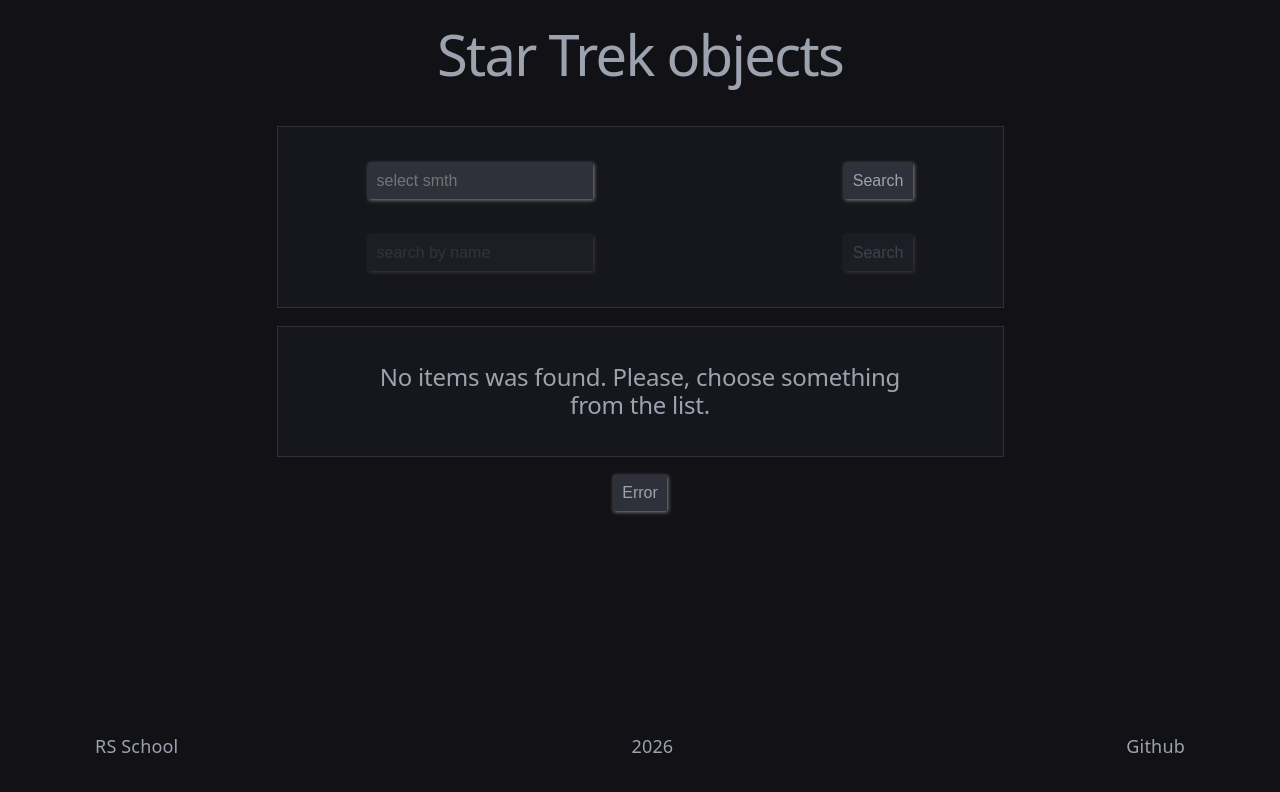
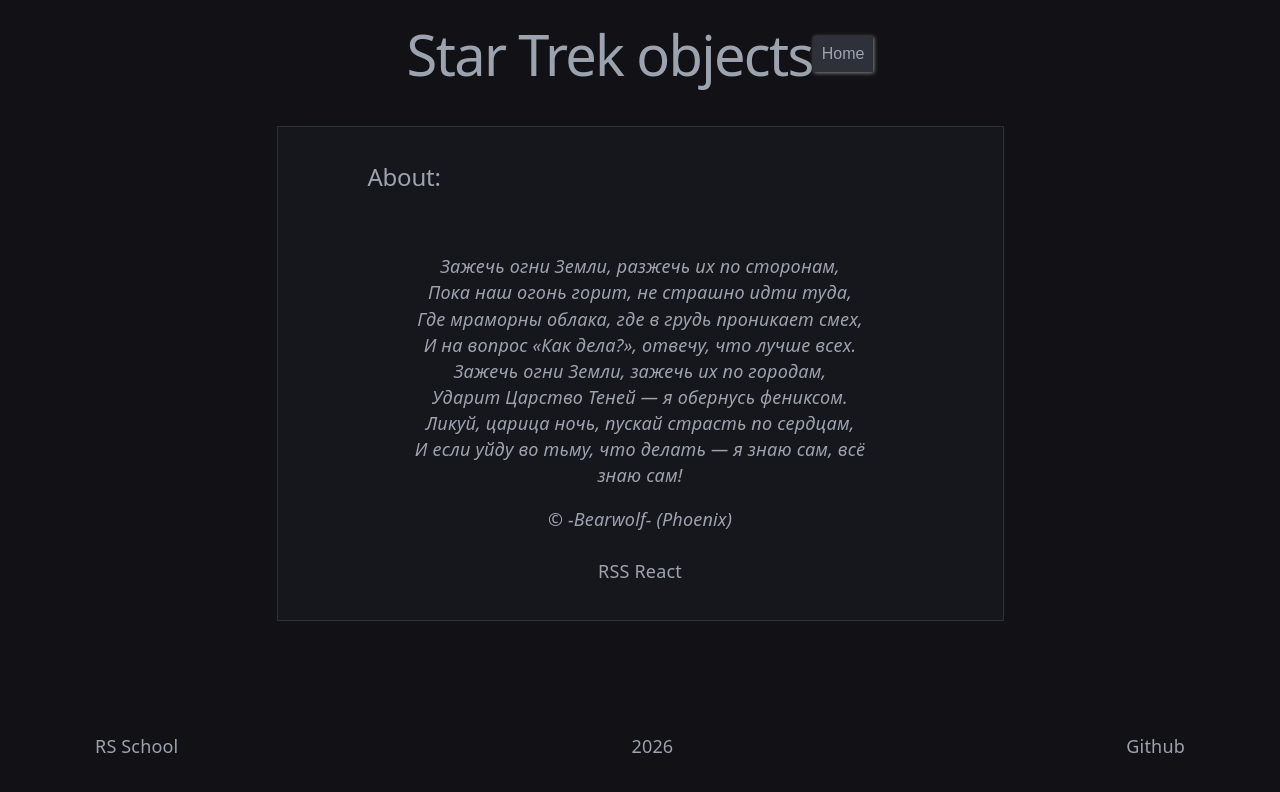
Before and after one commit to Nastya-Student/rss-react, a React (Vite) app in the folder rs-react-app/: page /about in a window 1280 px wide. Shown: the top 792 px of the page. Built offline with nearby package versions, Linux system fonts and the light colour scheme.

Commit message:
feat: add routing

```diff
--- a/rs-react-app/package.json
+++ b/rs-react-app/package.json
@@ -23,7 +23,8 @@
   },
   "dependencies": {
     "react": "^19.2.5",
-    "react-dom": "^19.2.5"
+    "react-dom": "^19.2.5",
+    "react-router-dom": "^7.15.1"
   },
   "devDependencies": {
     "@eslint/js": "^9.39.4",
--- a/rs-react-app/src/App.tsx
+++ b/rs-react-app/src/App.tsx
@@ -1,53 +1,18 @@
+import type { JSX } from 'react';
 import './App.css';
-import { Results } from './components/results/Results';
-import { useEffect, useState, type JSX } from 'react';
-import { TopControls } from './components/top-controls/TopControls';
-import { ErrorButton } from './components/ErrorButton';
-import type { ResponseItem } from './api/interfaces/Response';
-import { Header } from './components/Header';
-import { Footer } from './components/Footer';
-import { ErrorBoundary } from './ErrorBoundary';
-import { getItems } from './api/getItems';
+import { BrowserRouter, Route, Routes } from 'react-router-dom';
+import { HomePage } from './pages/HomePage';
+import { AboutPage } from './pages/AboutPage';
+import { ErrorPage } from './pages/ErrorPage';
 
 export const App = (): JSX.Element => {
-  const [items, setItems] = useState<ResponseItem[]>([]);
-  const [isLoading, setIsLoading] = useState(false);
-  const handleItems = (items: ResponseItem[], isLoading: boolean) => {
-    setItems(items);
-    setIsLoading(isLoading);
-  };
-
-  useEffect(() => {
-    const lastSearch = localStorage.getItem('last-search');
-    if (lastSearch) {
-      const loadItems = async (): Promise<void> => {
-        setIsLoading(true);
-        await getItems(lastSearch)
-          .then((items) => handleItems(items, false))
-          .finally(() => setIsLoading(false));
-      };
-      loadItems();
-    }
-  }, []);
-
   return (
-    <>
-      <ErrorBoundary message="Something went wrong. Please, reload this page.">
-        <Header></Header>
-        <main>
-          <TopControls
-            className="block search-block"
-            transferItems={handleItems}
-          ></TopControls>
-          <Results
-            className="block block-results"
-            items={items}
-            isLoading={isLoading}
-          ></Results>
-          <ErrorButton></ErrorButton>
-        </main>
-        <Footer></Footer>
-      </ErrorBoundary>
-    </>
+    <BrowserRouter>
+      <Routes>
+        <Route path="/" element={<HomePage></HomePage>}></Route>
+        <Route path="about" element={<AboutPage />}></Route>
+        <Route path="*" element={<ErrorPage />}></Route>
+      </Routes>
+    </BrowserRouter>
   );
 };
--- a/rs-react-app/src/components/Header.tsx
+++ b/rs-react-app/src/components/Header.tsx
@@ -1,9 +1,33 @@
 import { type JSX } from 'react';
+import { useLocation, useNavigate } from 'react-router-dom';
 
 export const Header = (): JSX.Element => {
+  const location = useLocation();
+  const navigate = useNavigate();
+  const isHomePage = location.pathname === '/';
+
+  const handleAbout = () => {
+    navigate('about');
+  };
+
+  const handleHome = () => {
+    navigate('/')
+  }
+
+  if (isHomePage) {
+    return (
+      <header>
+        <div></div>
+        <h1>Star Trek objects</h1>
+        <button onClick={handleAbout}>About</button>
+      </header>
+    );
+  }
   return (
     <header>
-      <h1>Star Trek objects</h1>
-    </header>
+        <div></div>
+        <h1>Star Trek objects</h1>
+        <button onClick={handleHome}>Home</button>
+      </header>
   );
 };
--- a/rs-react-app/src/pages/ErrorPage.tsx
+++ b/rs-react-app/src/pages/ErrorPage.tsx
@@ -1,6 +1,12 @@
 import type { JSX } from 'react';
+import { useNavigate } from 'react-router-dom';
 
 export const ErrorPage = (): JSX.Element => {
+  const navigate = useNavigate();
+
+  const handleOnclick = () => {
+    navigate('/');
+  };
   return (
     <>
       <main>
@@ -11,7 +17,7 @@ export const ErrorPage = (): JSX.Element => {
           <div>Here is nothing to search.</div>
           <div>Please, go away.</div>
 
-          <button>Go away</button>
+          <button onClick={handleOnclick}>Go away</button>
         </div>
       </main>
     </>
```
Also changed, not shown: 1 other file (tests, documents, lock files or other folders).
